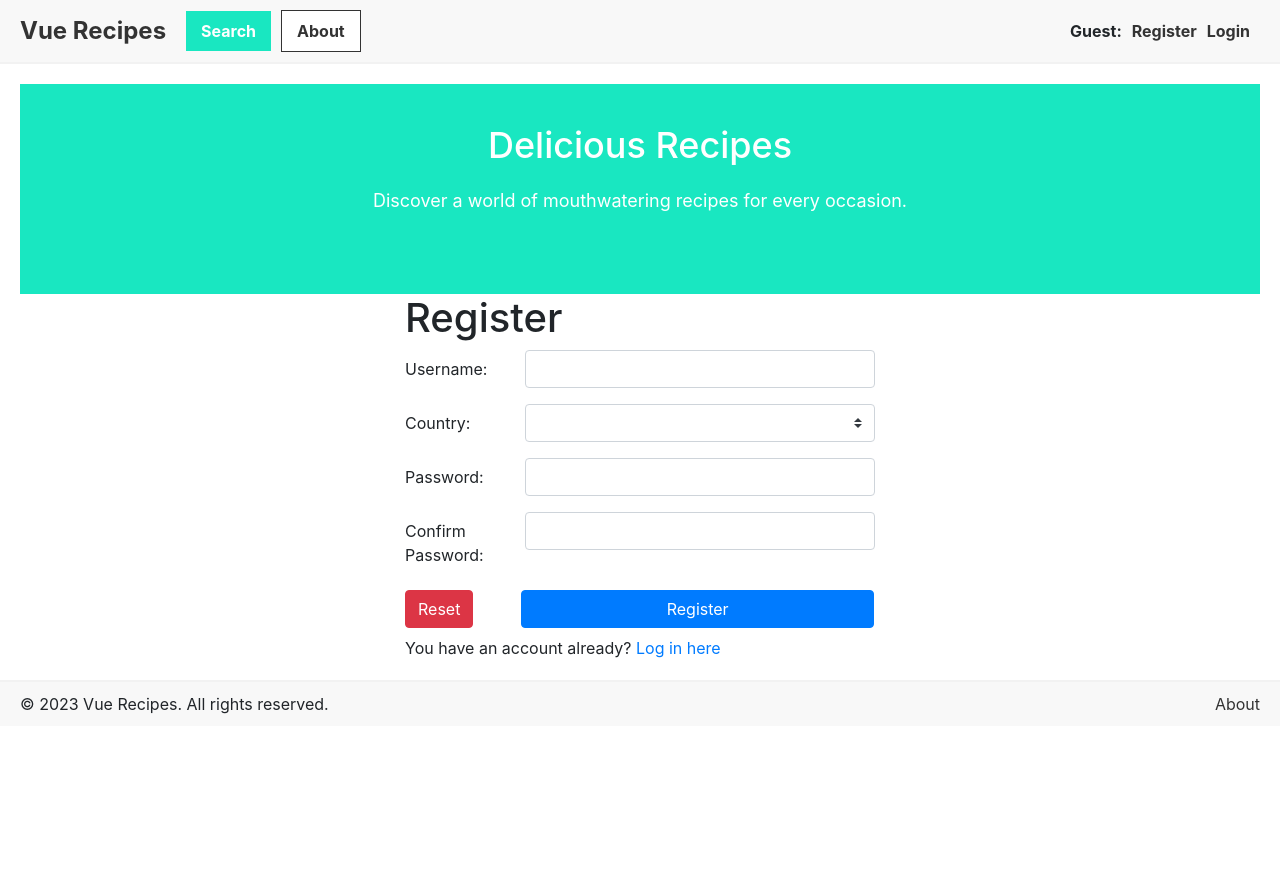
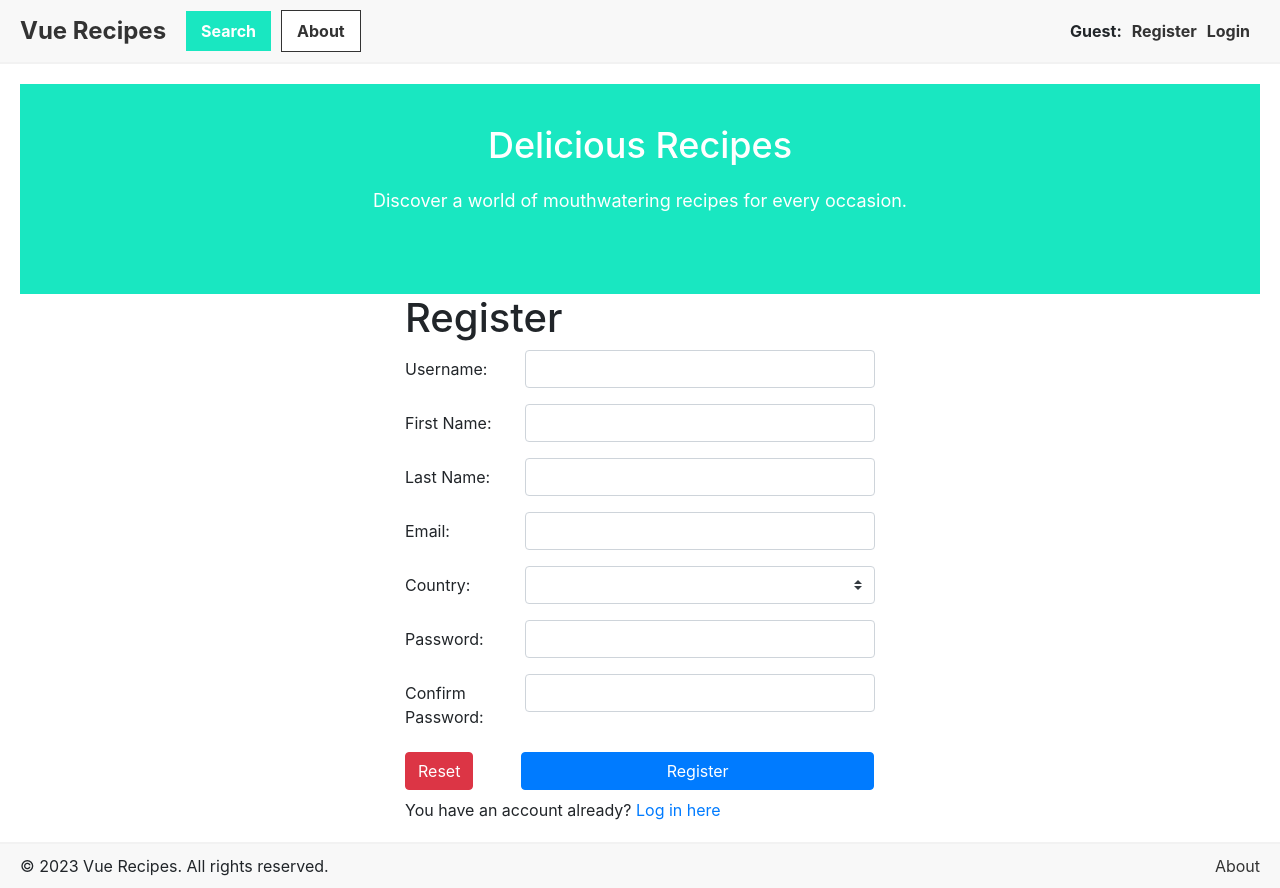
Before and after one commit to Web-Development-Environments-2023/assignment3_3-208643692_209206846, a Vue app: page /#/register in a window 1280 px wide. Before the commit the page ends 800 px from the top, so only its background shows below. Built offline with nearby package versions, Linux system fonts and the light colour scheme; what vue-cookies would draw is missing.

Commit message:
about updated+registeration fixed

```diff
--- a/src/pages/AboutPage.vue
+++ b/src/pages/AboutPage.vue
@@ -6,6 +6,12 @@
     </p>
     <p>
       Our mission is to inspire and empower people to cook homemade meals by providing a wide range of easy-to-follow recipes for every occasion.
+    </p>
+    <p>
+      We urge you to see our other projects:<br>
+      <a class="click" @click='redirectTo("https://web-development-environments-2023.github.io/208643692/")'>Gad's website for his grandfather</a><br>
+      <a class="click" @click='redirectTo("https://web-development-environments-2023.github.io/209206846/")'>Ofek's website for a retired teacher</a><br>
+      <a class="click" @click='redirectTo("https://web-development-environments-2023.github.io/assignment2-209206846_208643692/")'>Ofek and Gad's Spaceship game</a><br>
     </p>
     <h2>Meet Our Team</h2>
     <div class="team-members">
@@ -25,6 +31,11 @@ import max3 from "../assets/max3.jpeg"
 
 
 export default {
+  methods:{
+      redirectTo(url){
+        window.location.href=url;
+       }
+  },
   data() {
     return {
       team: [
@@ -45,7 +56,7 @@ export default {
         }
       ]
     };
-  }
+  },
 };
 </script>
 
@@ -100,4 +111,16 @@ export default {
 .team-member p {
   font-size: 16px;
 }
+
+.click{
+  color: blue;
+  text-decoration: underline;
+
+}
+
+.click:hover {
+  color: blue;
+  text-decoration: underline;
+  cursor: pointer;
+}
 </style>
--- a/src/pages/MainPage.vue
+++ b/src/pages/MainPage.vue
@@ -14,8 +14,7 @@
       disabled
       reqSource="/users/lastWatched"
     ></RecipePreviewList></th>
-    <th style="width: 33.33%;"><router-link v-if="!$root.store.username" to="/login" tag="button">You need to Login to view this</router-link>
-    {{ !$root.store.username }}</th>
+    <th style="width: 33.33%;"><router-link v-if="!$root.store.username" to="/login" tag="button">You need to Login to view this</router-link></th>
     </table>
 
 
--- a/src/pages/RegisterPage.vue
+++ b/src/pages/RegisterPage.vue
@@ -22,6 +22,50 @@
         </b-form-invalid-feedback>
         <b-form-invalid-feedback v-if="!$v.form.username.alpha">
           Username alpha
+        </b-form-invalid-feedback>
+      </b-form-group>
+
+      <b-form-group
+        id="input-group-firstname"
+        label-cols-sm="3"
+        label="First Name:"
+        label-for="firstName"
+      >
+      <b-form-input
+          id="firstName"
+          v-model="$v.form.firstName.$model"
+          type="text"
+        ></b-form-input>
+      </b-form-group>
+
+      <b-form-group
+        id="input-group-lastname"
+        label-cols-sm="3"
+        label="Last Name:"
+        label-for="lastName"
+      >
+      <b-form-input
+          id="lastName"
+          v-model="$v.form.lastName.$model"
+          type="text"
+        ></b-form-input>
+      </b-form-group>
+
+      <b-form-group
+        id="input-group-email"
+        label-cols-sm="3"
+        label="Email:"
+        label-for="email"
+      >
+      <b-form-input
+          id="email"
+          v-model="$v.form.email.$model"
+          type="email"
+          :state="validateState('email')"
+        ></b-form-input>
+
+      <b-form-invalid-feedback v-if="!$v.form.username.email">
+          Incorrect email
         </b-form-invalid-feedback>
       </b-form-group>
 
@@ -65,6 +109,16 @@
           v-if="$v.form.password.required && !$v.form.password.length"
         >
           Have length between 5-10 characters long
+        </b-form-invalid-feedback>
+        <b-form-invalid-feedback
+          v-if="!$v.form.password.specialChar"
+        >
+          Password must contain a special char [@^*!#$%&?=/\-+~]
+        </b-form-invalid-feedback>
+        <b-form-invalid-feedback
+          v-if="!$v.form.password.number "
+        >
+          Password must contain at least one number
         </b-form-invalid-feedback>
       </b-form-group>
 
@@ -161,11 +215,22 @@ export default {
       },
       password: {
         required,
-        length: (p) => minLength(5)(p) && maxLength(10)(p)
+        length: (p) => minLength(5)(p) && maxLength(10)(p),
+        specialChar: (p) => /(?=.*[@^*!#$%&?=/\-+~ "])/.test(p),
+        number: (p) => /(?=.*\d)/.test(p)
       },
       confirmedPassword: {
         required,
         sameAsPassword: sameAs("password")
+      },
+      firstName:{
+
+      },
+      lastName:{
+
+      },
+      email: {
+        email
       }
     }
   },
```
